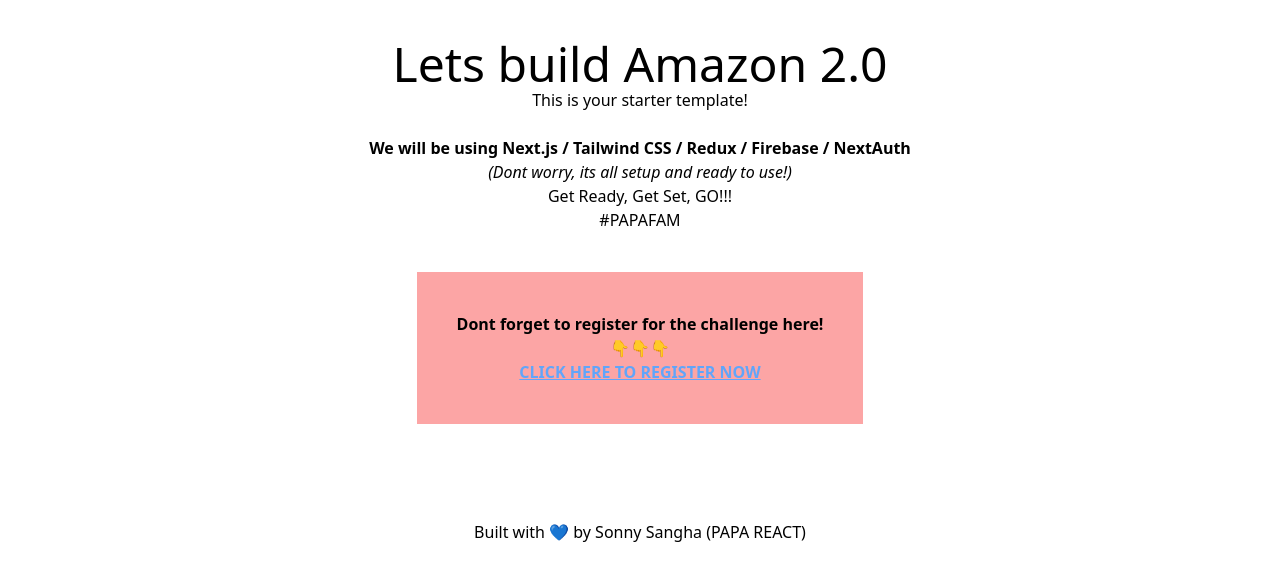
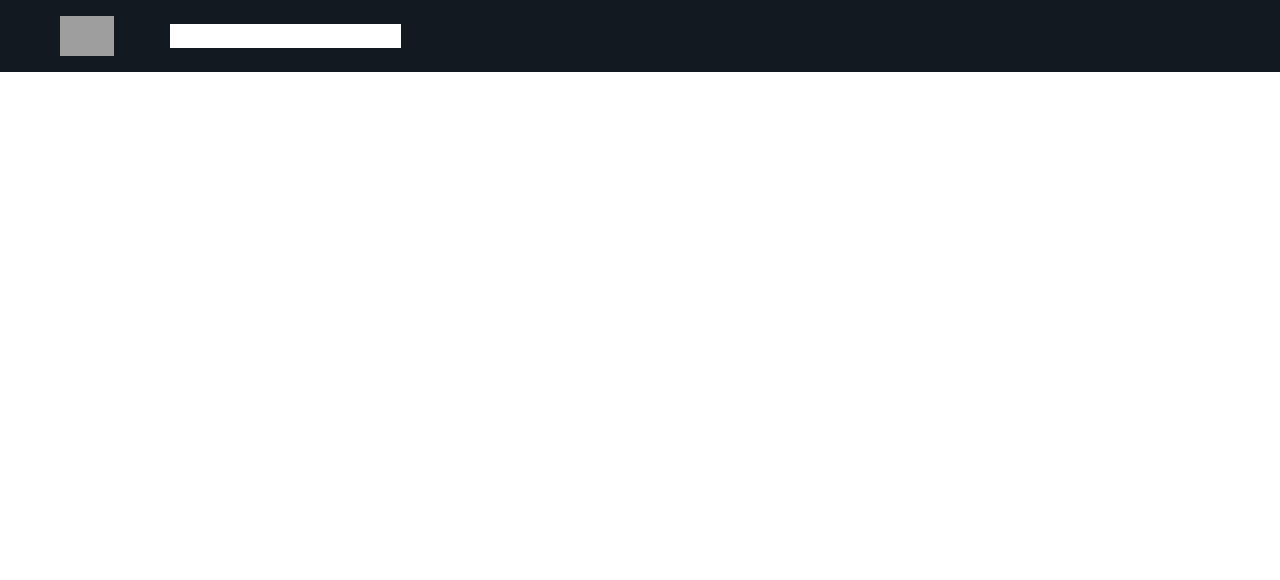
Before and after one commit to bilal-23/Amazon-clone, a Next.js app: page / in a window 1280 px wide. Shown: the top 580 px of the page. Built offline with nearby package versions, Linux system fonts and the light colour scheme; grey boxes are pictures that could not be loaded.

Commit message:
⚒️ WIP: Header Section

```diff
--- /dev/null
+++ b/next.config.js
@@ -0,0 +1,5 @@
+module.exports = {
+    images: {
+        domains: ['links.papareact.com', 'fakestoreapi.com']
+    }
+}
--- /dev/null
+++ b/src/components/Header.js
@@ -0,0 +1,21 @@
+import Image from 'next/image';
+
+export default function Header() {
+    return (
+        <header>
+            {/* top nav */}
+            <div className="flex items-center bg-amazon_blue p-1 flex-grow py-2">
+                <div className="m-2 flex items-center flex-grow sm:flex-grow-0">
+                    <Image src="https://links.papareact.com/f90" width={150} height={40} objectFit="contain" className="cursor-pointer" />
+                </div>
+
+                {/* Search  */}
+                <div className="">
+                    <input type="text" />
+                </div>
+            </div>
+            {/* Bottom Nav  */}
+            <div></div>
+        </header>
+    )
+}
--- a/src/pages/_app.js
+++ b/src/pages/_app.js
@@ -1,13 +1,18 @@
 import { Provider } from 'react-redux'
 import { store } from '../app/store'
+import Head from 'next/head'
 import '../styles/globals.css'
 
 const MyApp = ({ Component, pageProps }) => {
   return (
-    <Provider store={store}>
-      <Component {...pageProps} />
-    </Provider>
-  )
+    <>
+      <Head>
+        <title>Amazon 2.0</title>
+      </Head>
+      <Provider store={store}>
+        <Component {...pageProps} />
+      </Provider>
+    </>)
 }
 
 export default MyApp
--- a/src/pages/index.js
+++ b/src/pages/index.js
@@ -1,41 +1,10 @@
 import Head from "next/head";
+import Header from '../components/Header';
 
 export default function Home() {
   return (
     <div>
-      <Head>
-        <title>Amazon 2.0</title>
-      </Head>
-
-      {/* ---- TO BEGIN, delete this section and GET CODING!!! ---- */}
-      <center className="grid place-items-center mt-10">
-        <h1 className="text-5xl">Lets build Amazon 2.0</h1>
-        <h2>This is your starter template!</h2>
-        <br />
-        <h3 className="font-bold">
-          We will be using Next.js / Tailwind CSS / Redux / Firebase / NextAuth
-        </h3>
-        <i>(Dont worry, its all setup and ready to use!)</i>
-        <h4>Get Ready, Get Set, GO!!!</h4>
-
-        <h5 className="mb-10">#PAPAFAM</h5>
-
-        <div className="bg-red-300 p-10">
-          <p className="font-bold">
-            Dont forget to register for the challenge here!
-          </p>
-          <p>👇👇👇</p>
-          <a
-            href="https://www.papareact.com/secret-challenge"
-            className="text-blue-400 underline p-3 font-bold"
-          >
-            CLICK HERE TO REGISTER NOW
-          </a>
-        </div>
-
-        <p className="mt-24">Built with 💙 by Sonny Sangha (PAPA REACT)</p>
-      </center>
-      {/* ---- ---- */}
+      <Header />
     </div>
   );
 }
```
Also changed, not shown: 1 other file (tests, documents, lock files or other folders).
